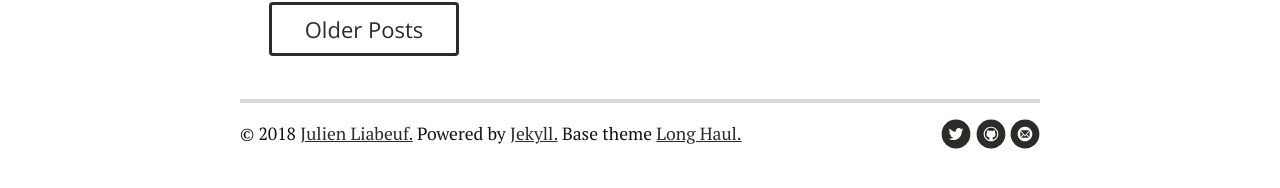
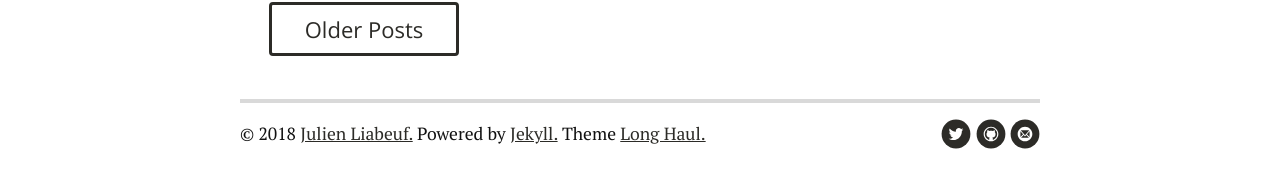
Before and after one commit to julien731/blog-jekyll, a Jekyll site: the page built from index.html, in a window 1280 px wide. Shown: the part 1909-2097 px from the top of the page. Built offline with Jekyll 4.4.1, drawn with Linux system fonts in a browser that asks for light colours; nearby versions of some CDN libraries; the list of posts is cut into pages by our own code.

Commit message:
Credit theme

```diff
--- a/_includes/footer.html
+++ b/_includes/footer.html
@@ -1,6 +1,6 @@
 <div class="footer">
    <div class="container">
-      <p class="copy">&copy; {{ site.time | date: '%Y' }} <a href="https://julienliabeuf.com">Julien Liabeuf.</a> Powered by <a href="http://jekyllrb.com" target="_blank">Jekyll.</a> Base theme <a href="https://github.com/brianmaierjr/long-haul" target="_blank">Long Haul.</a></p>
+      <p class="copy">&copy; {{ site.time | date: '%Y' }} <a href="https://julienliabeuf.com">Julien Liabeuf.</a> Powered by <a href="http://jekyllrb.com" target="_blank">Jekyll.</a> Theme <a href="https://github.com/brianmaierjr/long-haul" target="_blank">Long Haul.</a></p>
 
       <div class="footer-links">
          <ul class="noList">
```
